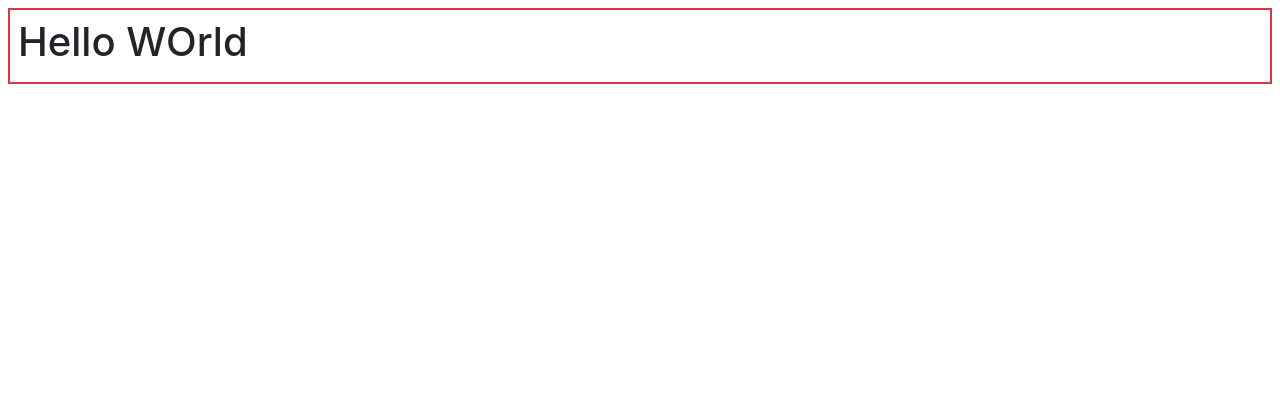
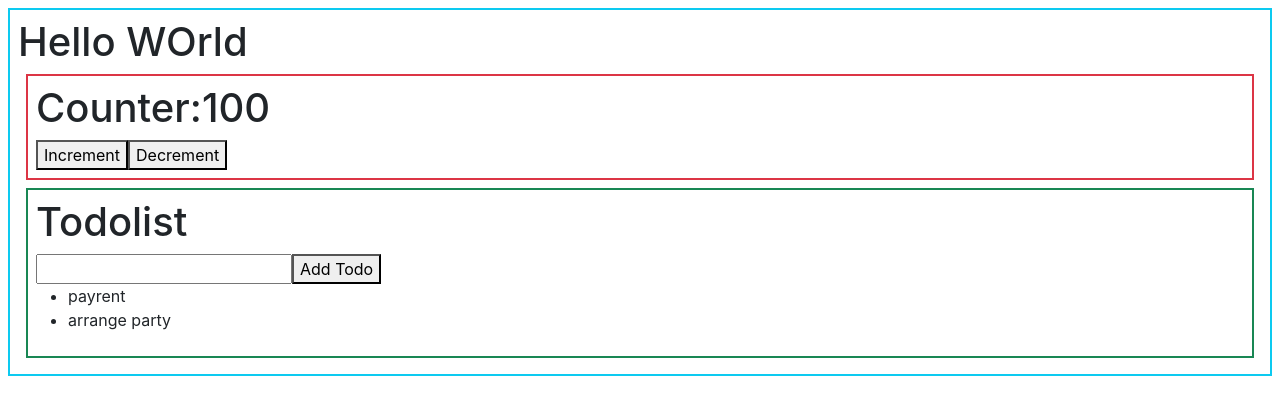
Before and after one commit to edupoly/rb18app, a React (Create React App) app: page / in a window 1280 px wide. Shown: the top 414 px of the page. Built offline with nearby package versions, Linux system fonts and the light colour scheme; the HTML template or start-up script is replaced by a standard one.

Commit message:
toolkitdemo

```diff
--- a/package.json
+++ b/package.json
@@ -3,11 +3,13 @@
   "version": "0.1.0",
   "private": true,
   "dependencies": {
+    "@reduxjs/toolkit": "^1.9.1",
     "@testing-library/jest-dom": "^5.16.5",
     "@testing-library/react": "^13.4.0",
     "@testing-library/user-event": "^13.5.0",
     "react": "^18.2.0",
     "react-dom": "^18.2.0",
+    "react-redux": "^8.0.5",
     "react-scripts": "5.0.1",
     "web-vitals": "^2.1.4"
   },
--- a/src/App.jsx
+++ b/src/App.jsx
@@ -1,10 +1,19 @@
 import logo from './logo.svg';
 import './App.css';
+import { Provider } from 'react-redux';
+import { store } from './app/store';
+import Counter from './features/Counter/Counter';
+import Todolist from './features/Todolist/Todolist';
+
 function App() {
   return (
-    <div className="border border-2 border-danger p-2 m-2">
-     <h1>Hello WOrld</h1>
-    </div>
+    <Provider store={store}>
+      <div className="border border-2 border-info p-2 m-2">
+      <h1>Hello WOrld</h1>
+      <Counter></Counter>
+      <Todolist></Todolist>
+      </div>
+    </Provider>
   );
 }
 
--- /dev/null
+++ b/src/app/store.js
@@ -0,0 +1,10 @@
+import { configureStore } from "@reduxjs/toolkit";
+
+import counterReducer from '../features/Counter/counterSlice'
+import todolistReducer from '../features/Todolist/todolistSlice'
+export const store = configureStore({
+  reducer:{
+    counter:counterReducer,
+    todolist:todolistReducer
+  }
+})
--- /dev/null
+++ b/src/features/Counter/Counter.jsx
@@ -0,0 +1,17 @@
+import React from 'react'
+import { useDispatch, useSelector } from 'react-redux'
+import { decrement, increment } from './counterSlice';
+
+function Counter() {
+  var count = useSelector((state)=>{return state.counter.count});
+  var dispatch = useDispatch()
+  return (
+    <div className='border border-2 border-danger m-2 p-2'>
+      <h1>Counter:{count}</h1>
+      <button onClick={()=>{dispatch(increment())}}>Increment</button>
+      <button onClick={()=>{dispatch(decrement())}}>Decrement</button>
+    </div>
+  )
+}
+
+export default Counter
--- /dev/null
+++ b/src/features/Counter/counterSlice.js
@@ -0,0 +1,15 @@
+import { createSlice } from "@reduxjs/toolkit";
+const counterSlice=createSlice({
+  name:'counter',
+  initialState:{count:100},
+  reducers:{
+    increment:(state,action)=>{
+      state.count=state.count+1
+    },
+    decrement:(state,action)=>{
+      state.count=state.count-1
+    }
+  }
+})
+export const {increment,decrement} = counterSlice.actions;
+export default counterSlice.reducer;
--- /dev/null
+++ b/src/features/Todolist/Todolist.jsx
@@ -0,0 +1,25 @@
+import React from 'react'
+import { useDispatch, useSelector } from 'react-redux'
+import { addtodo } from './todolistSlice';
+
+function Todolist() {
+  var {todos}=useSelector(state=>state.todolist)
+  var dispatch = useDispatch();
+  const [newtodo, setNewtodo] = React.useState('')
+  return (
+    <div className='border border-2 border-success m-2 p-2'>
+      <h1>Todolist</h1>
+      <input type="text" onChange={(e)=>{setNewtodo(e.target.value)}}/>
+      <button onClick={()=>{dispatch(addtodo(newtodo))}}>Add Todo</button>
+      <ul>
+        {
+          todos&&todos.map(function(todo){
+            return <li>{todo}</li>
+          })
+        }
+      </ul>
+    </div>
+  )
+}
+
+export default Todolist
--- /dev/null
+++ b/src/features/Todolist/todolistSlice.js
@@ -0,0 +1,18 @@
+import { configureStore, createSlice } from "@reduxjs/toolkit";
+
+var todolistSlice = createSlice({
+  name:'todolist',
+  initialState:{
+    todos:['payrent','arrange party']
+  },
+  reducers:{
+    addtodo:(state,action)=>{
+      state.todos.push(action.payload)
+    },
+    deletetodo:(state,action)=>{
+      state.todos.splice(action.payload,1)
+    }
+  }
+})
+export const {addtodo,deletetodo}=todolistSlice.actions
+export default todolistSlice.reducer
```
Also changed, not shown: 1 other file (tests, documents, lock files or other folders).
